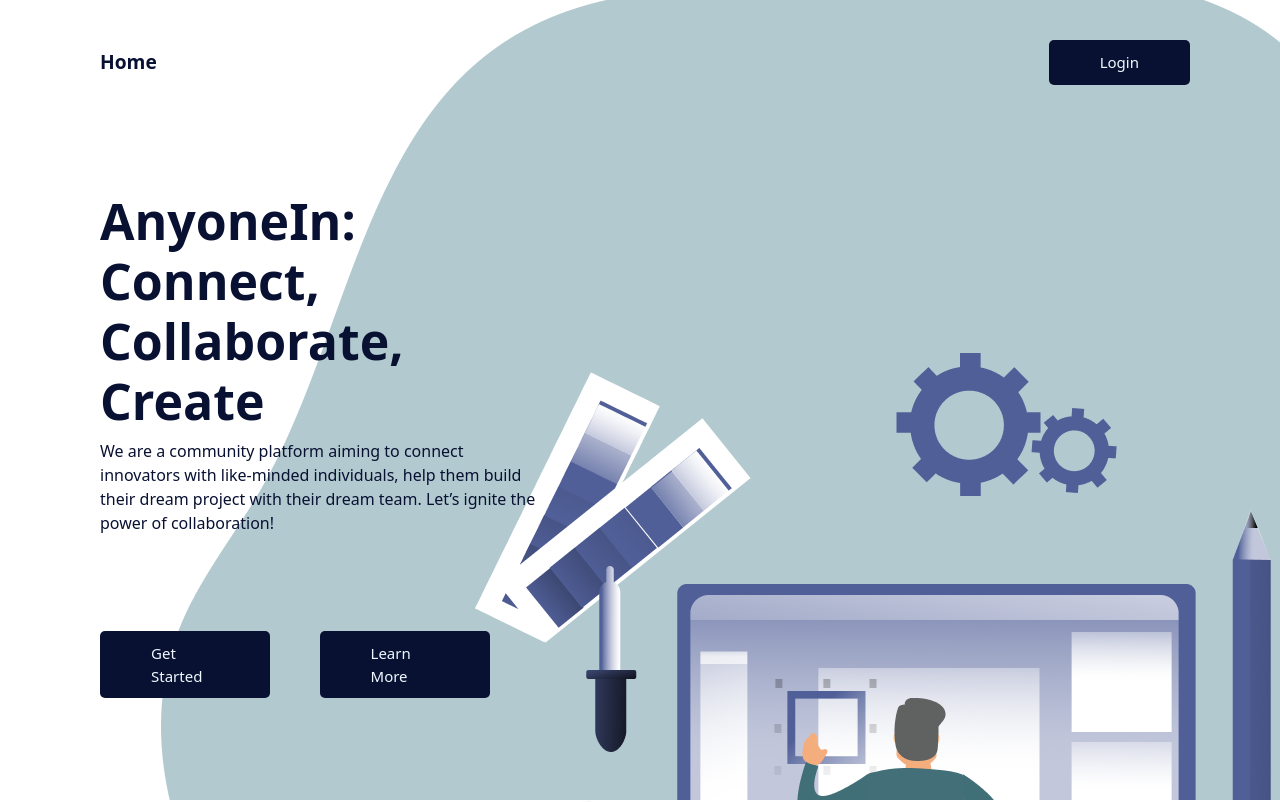
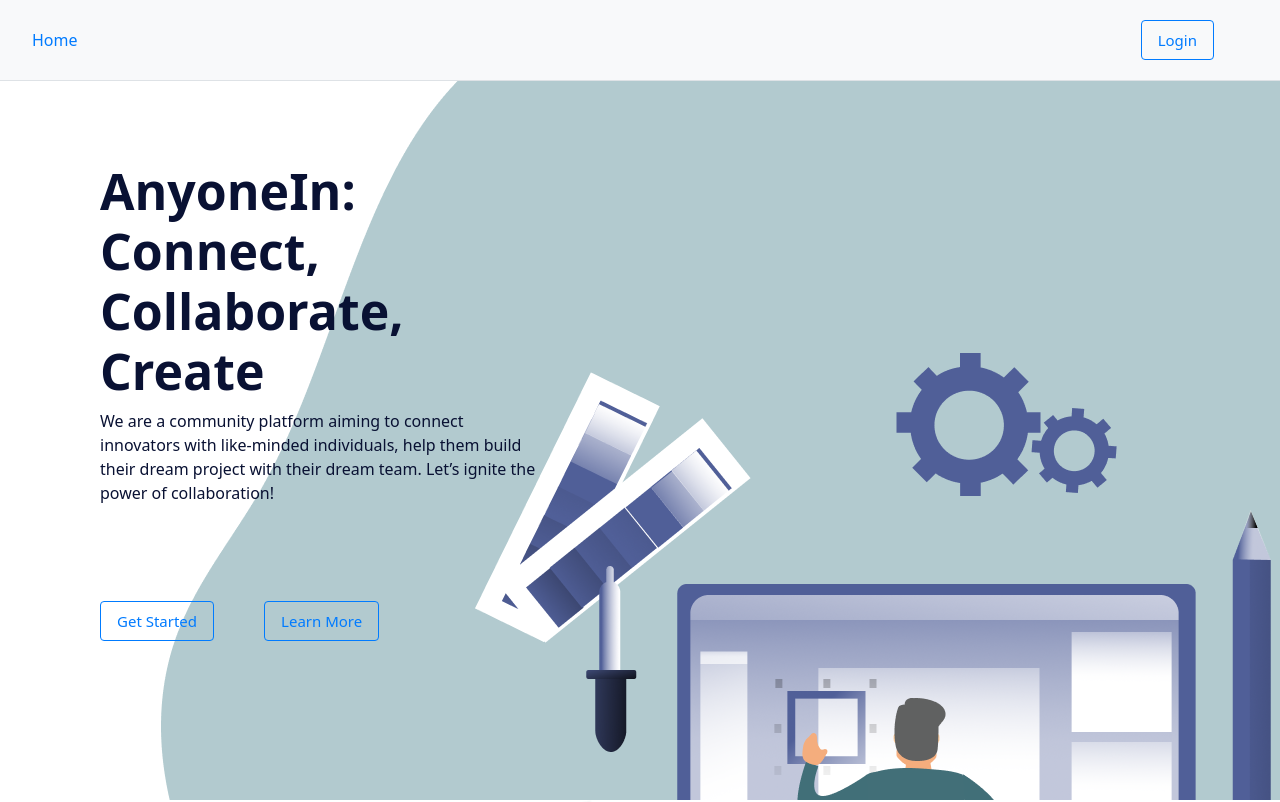
Before and after one commit to nayeem-mehedi/uow-comp8967-anyonein, a React (Create React App) app in the folder frontend/: page / in a window 1280 px wide. Shown: the top 802 px of the page. Built offline with nearby package versions, Linux system fonts and the light colour scheme.

Commit message:
fixed navbar styling

```diff
--- a/frontend/src/components/App.css
+++ b/frontend/src/components/App.css
@@ -69,33 +69,77 @@ html{
     border: 2px solid #37447E;
 }
 
+.createButtonSection{
+    padding: 20px 0px;
+    text-align: end;
+}
+
 /* NAVBAR */
 
-.navbar{
-    padding: 40px;
-    display: flex;
-    flex-direction: row;
-    justify-content: space-between;
+/* styles.css */
+
+.nav-container {
+    width: 100%;
+    background-color: #f8f9fa;
+    border-bottom: 1px solid #dee2e6;
+    padding: 0.25rem 1rem;
 }
 
-.nav-links .nav-items{
-    padding: 10px;
-    text-decoration: none;
-    color: #091133;
-    font-weight: 600;
-    font-size: larger;
-    margin-left: 50px;
-    transition: 0.5s ease;
+.navbar {
+    display: flex;
+    justify-content: space-between;
+    align-items: center;
 }
 
-.nav-links .nav-items:hover{
-    color: #5472eb;
+.nav-links {
+    display: flex;
+    gap: 1rem;
+    align-items: center;
 }
 
-.nav-items.active {
-    background-color: #7272727b;
-    border-radius: 5px;
+.nav-items {
+    color: #007bff;
+    text-decoration: none;
+    font-weight: 500;
+    padding: 1rem 1rem;
+    margin-right: 20px;
+    border-radius: 0.25rem;
+    transition: background-color 0.3s, color 0.3s;
 }
+
+.nav-items:hover {
+    background-color: #007bff;
+    color: #fff;
+}
+
+.main-btn {
+    padding: 0.5rem 1rem;
+    border: 1px solid #007bff;
+    border-radius: 0.25rem;
+    color: #007bff;
+    background-color: transparent;
+    text-decoration: none;
+    transition: background-color 0.3s, color 0.3s;
+}
+
+.main-btn:hover {
+    background-color: #007bff;
+    color: #fff;
+}
+
+.grey-btn {
+    background-color: #6c757d;
+    border: none;
+    color: #fff;
+    padding: 0.5rem 1rem;
+    border-radius: 0.25rem;
+    cursor: pointer;
+}
+
+.grey-btn:hover {
+    background-color: #5a6268;
+}
+
 
 
 /* STARTING PART OF LANDING PAGE */
--- a/frontend/src/components/pages/Announcements/Announcement.js
+++ b/frontend/src/components/pages/Announcements/Announcement.js
@@ -72,15 +72,12 @@ function Announcement() {
     };
 
     return (
+        <div>
+            <Navbar />
             <Container>
-            <Row>
-                <Navbar />
-            </Row>
-            <Row className="mb-3">
-                <Col>
+                <div className="createButtonSection">
                     <Button onClick={() => setShowModal(true)}>Create Announcement</Button>
-                </Col>
-            </Row>
+                </div>
                 <Row>
                     <Col>
                         <fieldset>
@@ -143,6 +140,8 @@ function Announcement() {
                     </Modal.Footer>
                 </Modal>
             </Container>
+        </div>
+
     );
 }
 
--- a/frontend/src/components/pages/Follow/FollowList.js
+++ b/frontend/src/components/pages/Follow/FollowList.js
@@ -51,10 +51,9 @@ function FollowList() {
     }
 
     return (
+        <div>
+            <Navbar />
             <Container>
-            <Row>
-                <Navbar />
-            </Row>
                 <Row>
                     <Col>
                         <h2>Following Users</h2>
@@ -86,6 +85,8 @@ function FollowList() {
                     </Col>
                 </Row>
             </Container>
+        </div>
+
     );
 }
 
--- a/frontend/src/components/pages/Follow/ProjectCard.js
+++ b/frontend/src/components/pages/Follow/ProjectCard.js
@@ -36,7 +36,7 @@ function ProjectCard({ project, initialFollowing }) {
             <Card.Body className="p-1 d-flex justify-content-between align-items-center">
                 <div>
                     <Card.Title>{project.name}</Card.Title>
-                    <Link to={`/project/${project.id}`}>
+                    <Link to={`/projects/${project.id}`}>
                         <Card.Subtitle className="mb-2 text-muted">View Project</Card.Subtitle>
                     </Link>
                 </div>
--- a/frontend/src/components/pages/Notification/NotificationPage.js
+++ b/frontend/src/components/pages/Notification/NotificationPage.js
@@ -13,10 +13,9 @@ const demoNotifications = [
 
 function NotificationPage() {
     return (
+        <div>
+        <Navbar />
         <Container>
-            <Row>
-                <Navbar />
-            </Row>
             <Row className="my-4">
                 <Col>
                     <h1>Notifications</h1>
@@ -34,6 +33,8 @@ function NotificationPage() {
                 </Col>
             </Row>
         </Container>
+        </div>
+
     );
 }
 
--- a/frontend/src/components/pages/Projects/CreateProject.js
+++ b/frontend/src/components/pages/Projects/CreateProject.js
@@ -163,8 +163,9 @@ const CreateProject = () => {
   };
 
   return (
+    <div>
+    <Navbar />
     <Container>
-      <Navbar />
       <Row className="justify-content-md-center mt-5">
         <Col md={8}>
           <h2>Create Project</h2>
@@ -294,6 +295,8 @@ const CreateProject = () => {
         </Col>
       </Row>
     </Container>
+    </div>
+
   );
 };
 
--- a/frontend/src/components/pages/Projects/EditProject.js
+++ b/frontend/src/components/pages/Projects/EditProject.js
@@ -160,8 +160,9 @@ const EditProject = () => {
   };
 
   return (
+    <div>
+    <Navbar />
     <Container>
-      <Navbar />
       <Row className="justify-content-md-center mt-5">
         <Col md={8}>
           <h2>Edit Project</h2>
@@ -287,6 +288,8 @@ const EditProject = () => {
         </Col>
       </Row>
     </Container>
+    </div>
+
   );
 };
 
--- a/frontend/src/components/pages/Projects/ProjectCard.js
+++ b/frontend/src/components/pages/Projects/ProjectCard.js
@@ -16,7 +16,7 @@ const ProjectCard = ({ project, showDetailsButton }) => {
       <Card.Body>
         <Card.Title>{project.name}</Card.Title>
         <Card.Text>
-          <strong>Description:</strong> {project.description}<br />
+          <strong>Description: </strong>{!showDetailsButton ? project.description : (project.description.length > 200 ? `${project.description.substring(0, 200)}...` : project.description)}<br />
           <strong>Source Code Link:</strong> {project.sourceCodeLink ? <a href={project.sourceCodeLink}>View Source</a> : 'N/A'}<br />
           <strong>Skills:</strong> {project.skills.map(skill => skill.name).join(', ')}<br />
           <strong>Users:</strong> {project.users.map((user, index) => (
--- a/frontend/src/components/pages/Projects/ProjectDetails.js
+++ b/frontend/src/components/pages/Projects/ProjectDetails.js
@@ -54,10 +54,9 @@ const ProjectDetails = () => {
   }
 
   return (
+    <div>
+      <Navbar />
       <Container>
-      <Row>
-        <Navbar />
-      </Row>
         <Row>
           <h1>Project Details</h1>
           <ProjectCard project={project}  showDetailsButton={false}/>
@@ -66,6 +65,8 @@ const ProjectDetails = () => {
           </div>
         </Row>
       </Container>
+    </div>
+
   );
 };
 
--- a/frontend/src/components/pages/Projects/Projects.js
+++ b/frontend/src/components/pages/Projects/Projects.js
@@ -52,17 +52,14 @@ function Projects() {
   }
 
   return (
+    <div>
+      <Navbar />
       <Container>
-      <Row>
-        <Navbar />
-      </Row>
-      <Row className="mb-4">
+        <div className="createButtonSection">
           {token && (
-          <Col xs={12}>
-            <Button onClick={handleCreateProject}>Create Project</Button>
-          </Col>
+            <Button onClick={handleCreateProject} className="projectCreateButton">Create Project</Button>
           )}
-      </Row>
+        </div>
         <Row>
           {projects.map((project) => (
             <Col key={project.id} xs={12} md={4} className="mb-4">
@@ -71,6 +68,8 @@ function Projects() {
           ))}
         </Row>
       </Container>
+    </div>
+
   );
 }
 
--- a/frontend/src/components/pages/Search/Search.js
+++ b/frontend/src/components/pages/Search/Search.js
@@ -30,9 +30,10 @@ function Search(){
 }
 
   return (
+    <div>
+      <Navbar />
       <Container>
         <Row className="justify-content-md-center">
-        <Navbar />
           <Col md="6">
             <h1 className="text-center search-h1">Search Users</h1>
             <Form className="search-form" onSubmit={handleSearch}>
@@ -71,6 +72,8 @@ function Search(){
           </Col>
         </Row>
       </Container>
+    </div>
+
   );
 }
 
--- a/frontend/src/components/pages/Search/Searchproject.js
+++ b/frontend/src/components/pages/Search/Searchproject.js
@@ -132,9 +132,10 @@ function Searchproject() {
   }
 
   return (
+    <div>
+      <Navbar />
       <Container>
         <Row className="justify-content-md-center">
-        <Navbar />
           <Col md="6">
             <h1 className="text-center search-h1">Search Projects</h1>
             <Form className="search-form" onSubmit={handleSearch}>
@@ -200,6 +201,8 @@ function Searchproject() {
           ))}
         </Row>
       </Container>
+    </div>
+
   );
 }
 
```
Lines whose indentation alone changed are shown as unchanged.
